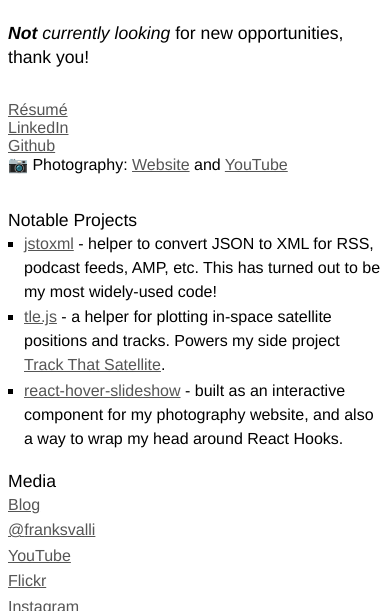
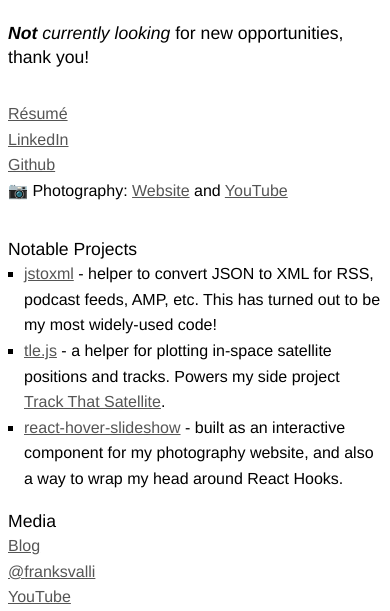
Before and after one commit to davidcalhoun/themaingate.net, a plain HTML site: page docs/index.html in a window 390 px wide. Shown: the part 227-838 px from the top of the page. Drawn offline with Linux system fonts and the light colour scheme; no server answers.

Commit message:
fix link spacing for mobile

```diff
--- a/docs/index.html
+++ b/docs/index.html
@@ -124,6 +124,11 @@
       font-size: 1.3rem;
     }
 
+    #links li,
+    #meta li {
+      line-height: 1.6rem;
+    }
+
     #photo {
       margin: 0 1.5em 0 0;
       aspect-ratio: 500 / 518;
@@ -137,11 +142,6 @@
       margin: 0;
       list-style: none;
       padding: 0;
-    }
-
-    #links li {
-      line-height: 1.5em;
-      margin-bottom: 0.1em;
     }
 
     @media all and (max-width: 750px) {
```
